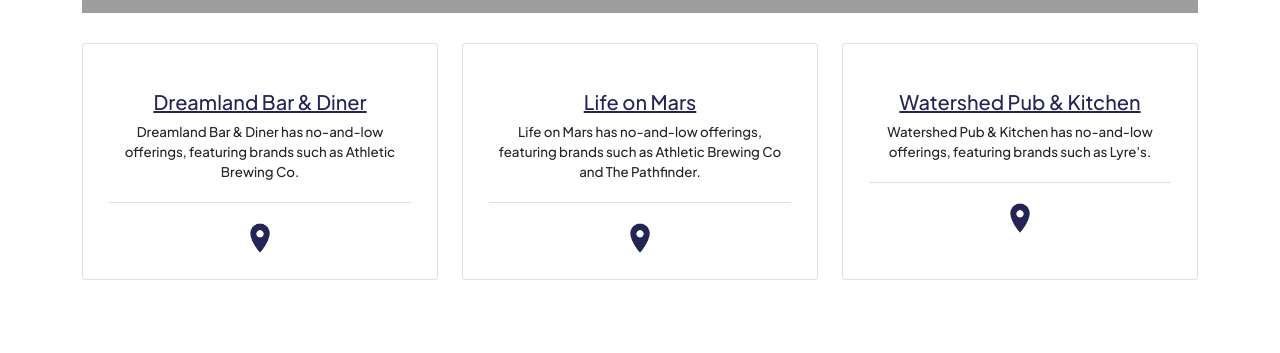
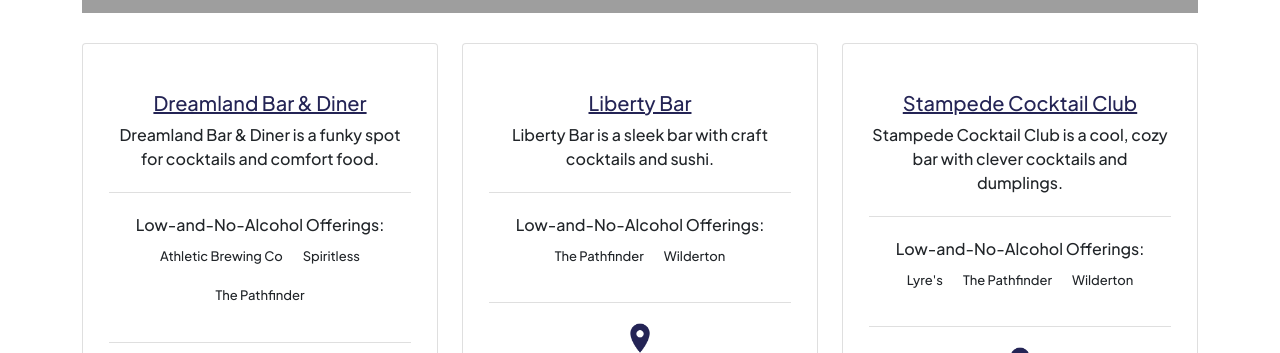
Before and after one commit to mfflynnnn/damp-and-dry, a React (Create React App) app: page /participants in a window 1280 px wide. Shown: the part 599-952 px from the top of the page. Before the commit the page ends 909 px from the top, so only its background shows below. Built offline with nearby package versions, Linux system fonts and the light colour scheme; grey boxes are pictures that could not be loaded.

Commit message:
Updated Brands & Participants to be accurate
Updated some styling to be cleaner

```diff
--- a/src/About.css
+++ b/src/About.css
@@ -3,8 +3,11 @@
   font-family: "Plus Jakarta Sans", sans-serif;
 }
 
+.about-headers {
+  margin: 35px auto;
+}
+
 .About h1 {
-  margin: 35px auto;
   color: #242455;
 }
 
--- a/src/About.js
+++ b/src/About.js
@@ -8,7 +8,10 @@ export default function About() {
     <div className="About">
       <header>
         <Nav />
-        <h1>Welcome to Damp & Dry July</h1>
+        <div className="about-headers">
+          <h1>Damp & Dry July</h1>
+          <h2>Low-and-No-Alcohol Drinks for a Good Cause</h2>
+        </div>
       </header>
       <div className="container about-div">
         <div className="row">
@@ -37,8 +40,8 @@ export default function About() {
               either very low in alcohol or completely alcohol free.
             </p>
             <p className="about-p">
-              A generous portion of the net sales from the non-alcoholic menu at
-              each of the participating bars and restaurants will be donated to{" "}
+              From every sale of non-alcoholic menu items at participating bars
+              and restaurants, $1 will be donated to{" "}
               <a
                 href="https://www.peerseattle.org/"
                 target="_blank"
--- a/src/Brands.js
+++ b/src/Brands.js
@@ -2,20 +2,20 @@ import React from "react";
 import Nav from "./Nav";
 import "./Brands.css";
 import ATB from "./ATB.png";
-import ABC from "./ABC.png";
-import Dhos from "./Dhos.png";
-import Dry from "./Dry.png";
-import FBFW from "./FBFW.png";
-import FreeSpirits from "./Free-Spirits.png";
-import Joyus from "./Jøyus.png";
-import Lyres from "./Lyres.png";
-import Monday from "./Monday.png";
-import Noughty from "./Noughty.png";
-import Partake from "./Partake.png";
-import Ritual from "./Ritual.png";
-import Spiritless from "./Spiritless.png";
-import Pathfinder from "./The-Pathfinder.png";
-import Wilderton from "./Wilderton.png";
+//import ABC from "./ABC.png";
+//import Dhos from "./Dhos.png";
+//import Dry from "./Dry.png";
+//import FBFW from "./FBFW.png";
+//import FreeSpirits from "./Free-Spirits.png";
+//import Joyus from "./Jøyus.png";
+//import Lyres from "./Lyres.png";
+//import Monday from "./Monday.png";
+//import Noughty from "./Noughty.png";
+//import Partake from "./Partake.png";
+//import Ritual from "./Ritual.png";
+//import Spiritless from "./Spiritless.png";
+//import Pathfinder from "./The-Pathfinder.png";
+//import Wilderton from "./Wilderton.png";
 
 const arrayOfObjects = [
   {
@@ -23,106 +23,107 @@ const arrayOfObjects = [
     website: "https://allthebitter.com/",
     instagram: "https://www.instagram.com/allthebitter",
     logo: ATB,
-    matching: "up to [$/%]",
+    description:
+      "classically inspired alcohol-free cocktail bitters that lift the spirit.",
   },
-  {
+  /*{
     brand: "Athletic Brewing Company",
     website: "https://athleticbrewing.com/",
     instagram: "https://www.instagram.com/athleticbrewing/",
     logo: ABC,
-    matching: "up to [$/%]",
+    description: "",
   },
   {
     brand: "Dhōs",
     website: "https://dhosspirits.com/",
     instagram: "https://www.instagram.com/dhosspirits/",
     logo: Dhos,
-    matching: "up to [$/%]",
+    description: "",
   },
   {
     brand: "Dry Soda",
     website: "https://drinkdry.com/",
     instagram: "https://www.instagram.com/drysoda/",
     logo: Dry,
-    matching: "up to [$/%]",
+    description: "",
   },
   {
     brand: "For Bitter For Worse",
     website: "https://forbitterforworse.com/",
     instagram: "https://www.instagram.com/forbitterforworse/",
     logo: FBFW,
-    matching: "up to [$/%]",
+    description: "",
   },
   {
     brand: "Free Spirits",
     website: "https://drinkfreespirits.com/",
     instagram: "https://www.instagram.com/drinkfreespirits/",
     logo: FreeSpirits,
-    matching: "up to [$/%]",
+    description: "",
   },
   {
     brand: "Jøyus",
     website: "https://drinkjoyus.com/",
     instagram: "https://www.instagram.com/drinkjoyus/",
     logo: Joyus,
-    matching: "up to [$/%]",
+    description: "",
   },
   {
     brand: "Lyre's",
     website: "https://lyres.com/",
     instagram: "https://www.instagram.com/lyresspiritco/",
     logo: Lyres,
-    matching: "up to [$/%]",
+    description: "",
   },
   {
     brand: "Monday",
     website: "https://drinkmonday.co/",
     instagram: "https://www.instagram.com/drinkmonday/",
     logo: Monday,
-    matching: "up to [$/%]",
+    description: "",
   },
   {
     brand: "Noughty",
     website: "https://noughtyaf.com/",
     instagram: "https://www.instagram.com/noughtyaf/",
     logo: Noughty,
-    matching: "up to [$/%]",
+    description: "",
   },
   {
     brand: "Partake",
     website: "https://drinkpartake.com/",
     instagram: "https://www.instagram.com/partakebrewing/",
     logo: Partake,
-    matching: "up to [$/%]",
+    description: "",
   },
   {
     brand: "Ritual",
     website: "https://www.ritualzeroproof.com/",
     instagram: "https://www.instagram.com/ritualzeroproof/",
     logo: Ritual,
-    matching: "up to [$/%]",
+    description: "",
   },
   {
     brand: "Spiritless",
     website: "https://spiritless.com/",
     instagram: "https://www.instagram.com/drinkspiritless/",
     logo: Spiritless,
-    matching: "up to [$/%]",
+    description: "",
   },
   {
     brand: "The Pathfinder",
     website: "https://drinkthepathfinder.com/",
     instagram: "https://www.instagram.com/drinkthepathfinder/",
     logo: Pathfinder,
-    matching: "up to [$/%]",
+    description: "",
   },
   {
     brand: "Wilderton",
     website: "https://wildertonfree.com/",
     instagram: "https://www.instagram.com/wilderton_free/",
     logo: Wilderton,
-    matching: "up to [$/%]",
-  },
+    description: "",
+  }, */
 ];
 
 export default function Brands() {
@@ -136,7 +137,7 @@ export default function Brands() {
       <div className="container">
         <div className="row">
           {arrayOfObjects.map(
-            ({ brand, website, instagram, logo, matching }) => (
+            ({ brand, website, instagram, logo, description }) => (
               <div key={brand} className="col-6 col-md-4">
                 <div className="card">
                   <div className="internal-card">
@@ -152,7 +153,7 @@ export default function Brands() {
                         <li className="list-group-item">
                           <h5 className="card-title">{brand}</h5>
                           <p className="card-text">
-                            {brand} is matching {matching}.
+                            {brand} makes {description}
                           </p>
                         </li>
                         <li className="list-group-item">
--- a/src/Participants.css
+++ b/src/Participants.css
@@ -47,6 +47,16 @@
   padding: 20px 0 0 0;
 }
 
+.participant-brand-ul {
+  padding: 0 10px 10px 10px;
+  justify-content: space-between;
+}
+
+.participant-brand-li {
+  font-size: small;
+  display: inline-block;
+  padding: 10px;
+}
 .pin {
   max-width: 30px;
 }
--- a/src/Participants.js
+++ b/src/Participants.js
@@ -6,13 +6,32 @@ import Pin from "./icons8-location-100.png";
 const arrayOfObjects = [
   {
     participant: "Dreamland Bar & Diner",
+    description: "a funky spot for cocktails and comfort food.",
     website: "https://www.dreamlandfremont.com/",
-    brandsOffered: ["Athletic Brewing Co"],
+    brandsOffered: ["Athletic Brewing Co", "Spiritless", "The Pathfinder"],
     mapLink:
       "https://www.google.com/maps/place/Dreamland+Bar+%26+Diner/@47.6501148,-122.3516283,15z/data=!4m2!3m1!1s0x0:0x58c5c6016bf51618?sa=X&ved=2ahUKEwjQm93Cnaj3AhUqIzQIHVWbCQIQ_BJ6BAheEAU",
   },
   {
+    participant: "Liberty Bar",
+    description: "a sleek bar with craft cocktails and sushi.",
+    website: "http://www.libertybars.com/",
+    brandsOffered: ["The Pathfinder", "Wilderton"],
+    mapLink:
+      "https://www.google.com/maps/place/Liberty/@47.623578,-122.3128231,15z/data=!4m2!3m1!1s0x0:0xa633c381ed937814?sa=X&ved=2ahUKEwjttMiy07v3AhVwJTQIHQGlArwQ_BJ6BAhvEAU",
+  },
+  {
+    participant: "Stampede Cocktail Club",
+    description: "a cool, cozy bar with clever cocktails and dumplings.",
+    website: "https://www.stampedecocktailclub.com/",
+    brandsOffered: ["Lyre's", "The Pathfinder", "Wilderton"],
+    mapLink:
+      "https://www.google.com/maps/place/Stampede+Cocktail+Club/@47.6525473,-122.3568219,15z/data=!4m5!3m4!1s0x0:0x4f839f3593a28dfc!8m2!3d47.6525804!4d-122.3568056",
+  },
+  /*
+  {
     participant: "Life on Mars",
+    description: "",
     website: "https://lifeonmarsseattle.com/",
     brandsOffered: "Athletic Brewing Co and The Pathfinder",
     mapLink:
@@ -20,11 +39,12 @@ const arrayOfObjects = [
   },
   {
     participant: "Watershed Pub & Kitchen",
+    description: "",
     website: "https://www.watershedpub.com/",
-    brandsOffered: ["Lyre's"],
+    brandsOffered: "Lyre's",
     mapLink:
       "https://www.google.com/maps/place/Watershed+Pub+%26+Kitchen/@47.7019446,-122.3277247,17z/data=!3m1!4b1!4m5!3m4!1s0x549013ffb06eec81:0xd7854c72eda7bf6c!8m2!3d47.701941!4d-122.325536",
-  },
+  } ,*/
 ];
 
 export default function Participants() {
@@ -47,29 +67,48 @@ export default function Participants() {
         </div>
         <div className="row row2">
           {arrayOfObjects.map(
-            ({ participant, website, brandsOffered, mapLink }) => (
+            ({ participant, description, website, brandsOffered, mapLink }) => (
               <div key={participant} className="col-6 col-md-4">
                 <div className="card">
                   <div className="internal-card">
                     <div className="card-body">
-                      <ul className="list-group list-group-flush">
-                        <li className="list-group-item">
+                      <table className="list-group list-group-flush">
+                        <tr className="list-group-item">
+                          <td>
                             <h5 className="card-title">
-                            <a href={website} target="_blank" rel="noreferrer">
+                              <a
+                                href={website}
+                                target="_blank"
+                                rel="noreferrer"
+                              >
                                 {participant}
                               </a>
                             </h5>
                             <p className="card-text">
-                            {participant} has no-and-low offerings, featuring
-                            brands such as {brandsOffered}.
+                              {participant} is {description}
                             </p>
+                          </td>
+                        </tr>
+                        <tr className="list-group-item">
+                          <ul className="participant-brand-ul">
+                            Low-and-No-Alcohol Offerings:
+                            <br />
+                            {brandsOffered.map((innerElement) => (
+                              <li
+                                className="participant-brand-li"
+                                key={participant}
+                              >
+                                {innerElement}
                               </li>
-                        <li className="list-group-item">
+                            ))}
+                          </ul>
+                        </tr>
+                        <tr className="list-group-item direction-icon">
                           <a href={mapLink} target="_blank" rel="noreferrer">
                             <img className="pin" src={Pin} alt="Location Pin" />
                           </a>
-                        </li>
-                      </ul>
+                        </tr>
+                      </table>
                     </div>
                   </div>
                 </div>
```
Lines whose indentation alone changed are shown as unchanged.
